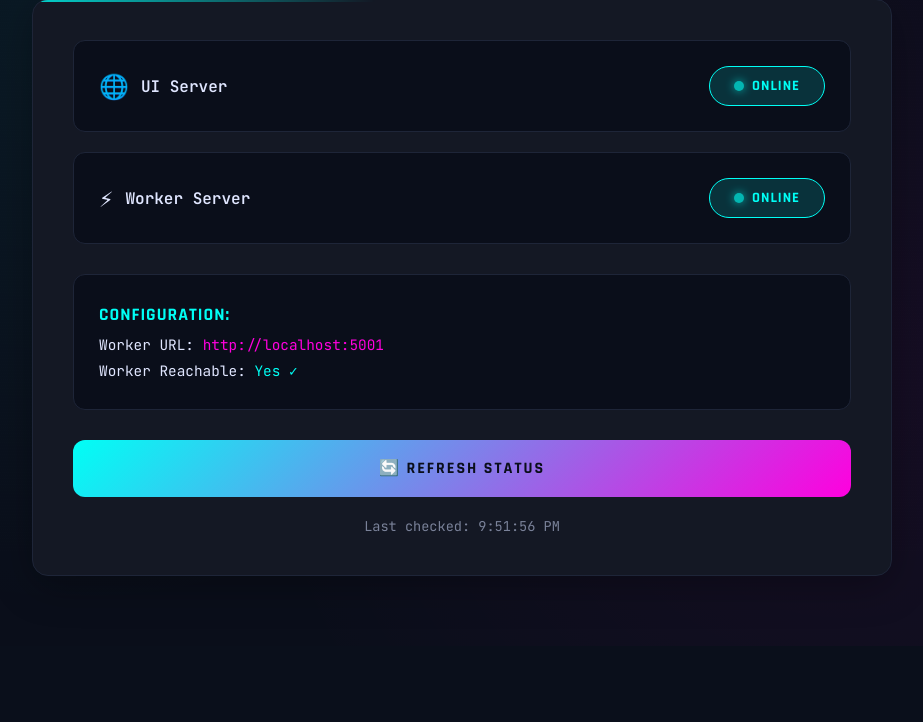
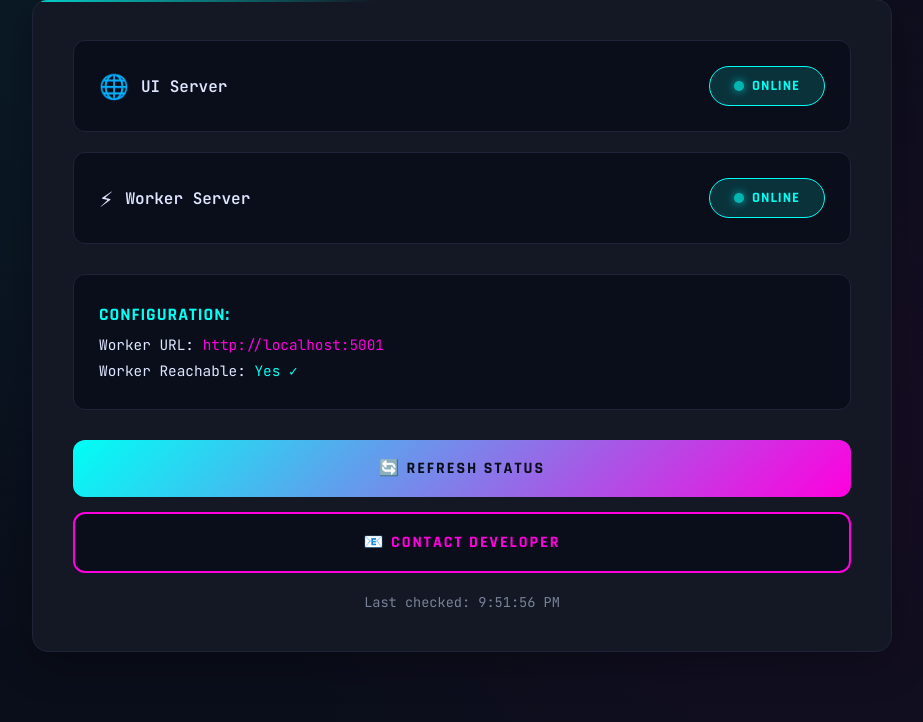
Before and after one commit to ashishtom-amusing/fpl-minileague-runnerv2, a Flask app: page /status in a window 1280 px wide. Shown: the part 247-969 px from the top of the page, without its empty margins (178-1101 px from the left). Before the commit the page ends 823 px from the top, so only its background shows below. Run offline with Flask 3, Linux system fonts and the light colour scheme; data that the repository does not hold is empty.

Commit message:
Update status.html

```diff
--- a/templates/status.html
+++ b/templates/status.html
@@ -278,6 +278,61 @@
             transform: translateY(0);
         }
 
+        .contact-btn {
+            width: 100%;
+            padding: 18px;
+            background: var(--dark-bg);
+            color: var(--neon-pink);
+            border: 2px solid var(--neon-pink);
+            border-radius: 12px;
+            font-size: 1rem;
+            font-weight: 700;
+            font-family: 'Rajdhani', sans-serif;
+            text-transform: uppercase;
+            letter-spacing: 2px;
+            cursor: pointer;
+            margin-top: 15px;
+            transition: all 0.3s;
+        }
+
+        .contact-btn:hover {
+            background: rgba(255, 0, 222, 0.1);
+            transform: translateY(-2px);
+            box-shadow: 0 10px 30px rgba(255, 0, 222, 0.3);
+        }
+
+        .contact-btn:active {
+            transform: translateY(0);
+        }
+
+        .contact-btn:disabled {
+            opacity: 0.5;
+            cursor: not-allowed;
+        }
+
+        .contact-response {
+            margin-top: 20px;
+            padding: 20px;
+            border-radius: 12px;
+            text-align: center;
+            font-size: 0.95rem;
+            display: none;
+        }
+
+        .contact-response.success {
+            display: block;
+            background: rgba(0, 255, 245, 0.1);
+            border: 1px solid var(--neon-cyan);
+            color: var(--neon-cyan);
+        }
+
+        .contact-response.error {
+            display: block;
+            background: rgba(255, 0, 100, 0.1);
+            border: 1px solid #ff0064;
+            color: #ff6b9d;
+        }
+
         .last-check {
             text-align: center;
             color: var(--text-muted);
@@ -338,6 +393,12 @@
             <div class="details" id="details">Loading status information...</div>
 
             <button class="refresh-btn" onclick="checkStatus()">🔄 Refresh Status</button>
+
+            <button class="contact-btn" onclick="contactDeveloper()" id="contactBtn">
+                📧 Contact Developer
+            </button>
+
+            <div class="contact-response" id="contactResponse"></div>
 
             <div class="last-check" id="last-check"></div>
         </div>
@@ -406,6 +467,46 @@ Worker Reachable: <span style="color: ${data.worker_reachable ? 'var(--neon-cyan
 
         // Auto-refresh every 30 seconds
         setInterval(checkStatus, 30000);
+
+        async function contactDeveloper() {
+            const btn = document.getElementById('contactBtn');
+            const responseDiv = document.getElementById('contactResponse');
+
+            btn.disabled = true;
+            btn.textContent = '📧 Sending...';
+            responseDiv.className = 'contact-response';
+            responseDiv.style.display = 'none';
+
+            try {
+                const response = await fetch('/contact-developer', {
+                    method: 'POST'
+                });
+
+                const data = await response.json();
+
+                if (response.ok) {
+                    responseDiv.className = 'contact-response success';
+                    responseDiv.innerHTML = `
+                        <strong>✅ Message Sent!</strong><br>
+                        The developer has been notified about the issue.<br>
+                        You should receive a response soon.
+                    `;
+                } else {
+                    throw new Error(data.error || 'Failed to send message');
+                }
+
+            } catch (error) {
+                responseDiv.className = 'contact-response error';
+                responseDiv.innerHTML = `
+                    <strong>❌ Failed to Send</strong><br>
+                    ${error.message}<br>
+                    Please try again or contact directly.
+                `;
+            } finally {
+                btn.disabled = false;
+                btn.textContent = '📧 Contact Developer';
+            }
+        }
     </script>
 </body>
 </html>
```
